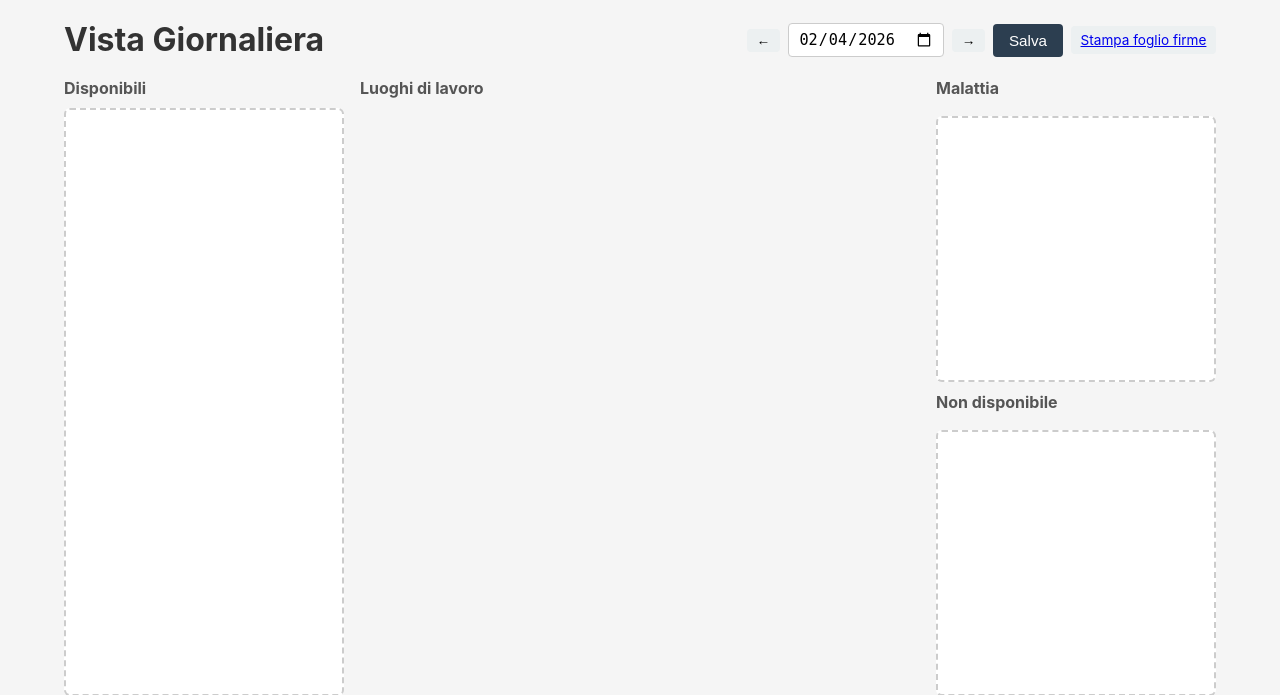
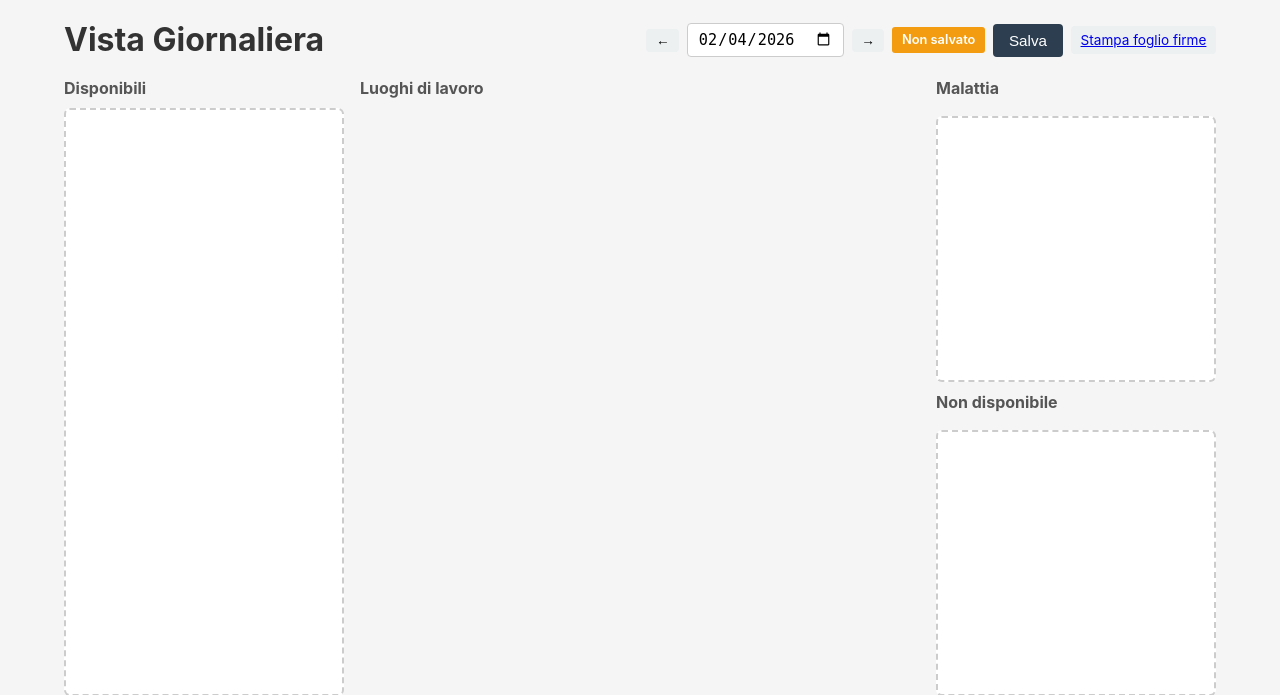
Before and after one commit to theCrius/presence-planner, a Flask app: page / in a window 1280 px wide. Shown: the part 56-751 px from the top of the page. Run offline with Flask 3, Linux system fonts and the light colour scheme; data that the repository does not hold is empty.

Commit message:
Indicatore stato piano: salvato / non salvato / pre-compilato
Badge visivo nella barra controlli che mostra se il piano del
giorno corrente e' salvato (verde), pre-compilato dal giorno
precedente (arancione) o vuoto (arancione). Conferma prima
di stampare se il piano non e' stato salvato.

Co-Authored-By: Claude Opus 4.5 <noreply@anthropic.com>

```diff
--- a/static/css/style.css
+++ b/static/css/style.css
@@ -199,6 +199,23 @@ h1 {
     display: flex;
     align-items: center;
     gap: 0.5rem;
+}
+
+.day-status {
+    font-size: 0.8rem;
+    padding: 0.2rem 0.6rem;
+    border-radius: 3px;
+    font-weight: 600;
+}
+
+.status-saved {
+    background: #27ae60;
+    color: #fff;
+}
+
+.status-unsaved {
+    background: #f39c12;
+    color: #fff;
 }
 
 .day-controls input[type="date"] {
--- a/static/js/main.js
+++ b/static/js/main.js
@@ -1,10 +1,12 @@
 // === Stato ===
 let currentDate = todayStr();
+let daySaved = false;
 const inputDate = document.getElementById('input-date');
 const btnSave = document.getElementById('btn-save');
 const btnPrint = document.getElementById('btn-print');
 const btnPrev = document.getElementById('btn-prev-day');
 const btnNext = document.getElementById('btn-next-day');
+const dayStatus = document.getElementById('day-status');
 const feedback = document.getElementById('save-feedback');
 const zoneAvailable = document.getElementById('zone-available');
 const zoneSick = document.getElementById('zone-sick');
@@ -80,15 +82,18 @@ async function loadDay() {
     if (dayData.plan) {
         // Carica piano esistente
         placeFromPlan(personnel, dayData.assignments, dayData.absences);
+        setDayStatus('saved');
     } else {
         // Prova auto-fill dal giorno precedente
         const prevRes = await fetch(`/api/day/${currentDate}/previous`);
         const prevData = await prevRes.json();
         if (prevData.plan) {
             placeFromPlan(personnel, prevData.assignments, []);
+            setDayStatus('prefilled');
         } else {
             // Tutti disponibili
             personnel.forEach(p => zoneAvailable.appendChild(createCard(p.id, p.name)));
+            setDayStatus('empty');
         }
     }
 }
@@ -205,6 +210,7 @@ async function save() {
     });
 
     if (res.ok) {
+        setDayStatus('saved');
         showFeedback('Piano salvato!', 'success');
     } else {
         showFeedback('Errore nel salvataggio.', 'error');
@@ -226,9 +232,33 @@ function esc(str) {
     return d.innerHTML;
 }
 
+function setDayStatus(status) {
+    daySaved = (status === 'saved');
+    dayStatus.className = 'day-status';
+    if (status === 'saved') {
+        dayStatus.textContent = 'Salvato';
+        dayStatus.classList.add('status-saved');
+    } else if (status === 'prefilled') {
+        dayStatus.textContent = 'Non salvato (pre-compilato)';
+        dayStatus.classList.add('status-unsaved');
+    } else {
+        dayStatus.textContent = 'Non salvato';
+        dayStatus.classList.add('status-unsaved');
+    }
+}
+
 function updatePrintLink() {
     btnPrint.href = `/print/${currentDate}`;
 }
+
+btnPrint.addEventListener('click', (e) => {
+    if (!daySaved) {
+        e.preventDefault();
+        if (confirm('Il piano non è ancora salvato. Salvare prima di stampare?')) {
+            save();
+        }
+    }
+});
 
 function showFeedback(msg, type) {
     feedback.textContent = msg;
--- a/templates/index.html
+++ b/templates/index.html
@@ -1,5 +1,5 @@
 {% extends "base.html" %}
-{% block title %}Giornaliero — Presence Planning{% endblock %}
+{% block title %}Pianificazione — Presence Planning{% endblock %}
 {% block content %}
 <div class="day-header">
     <h1>Vista Giornaliera</h1>
@@ -7,6 +7,7 @@
         <button class="btn btn-small" id="btn-prev-day">&larr;</button>
         <input type="date" id="input-date">
         <button class="btn btn-small" id="btn-next-day">&rarr;</button>
+        <span class="day-status" id="day-status"></span>
         <button class="btn btn-primary" id="btn-save">Salva</button>
         <a class="btn btn-small" id="btn-print" href="#" target="_blank">Stampa foglio firme</a>
     </div>
```
